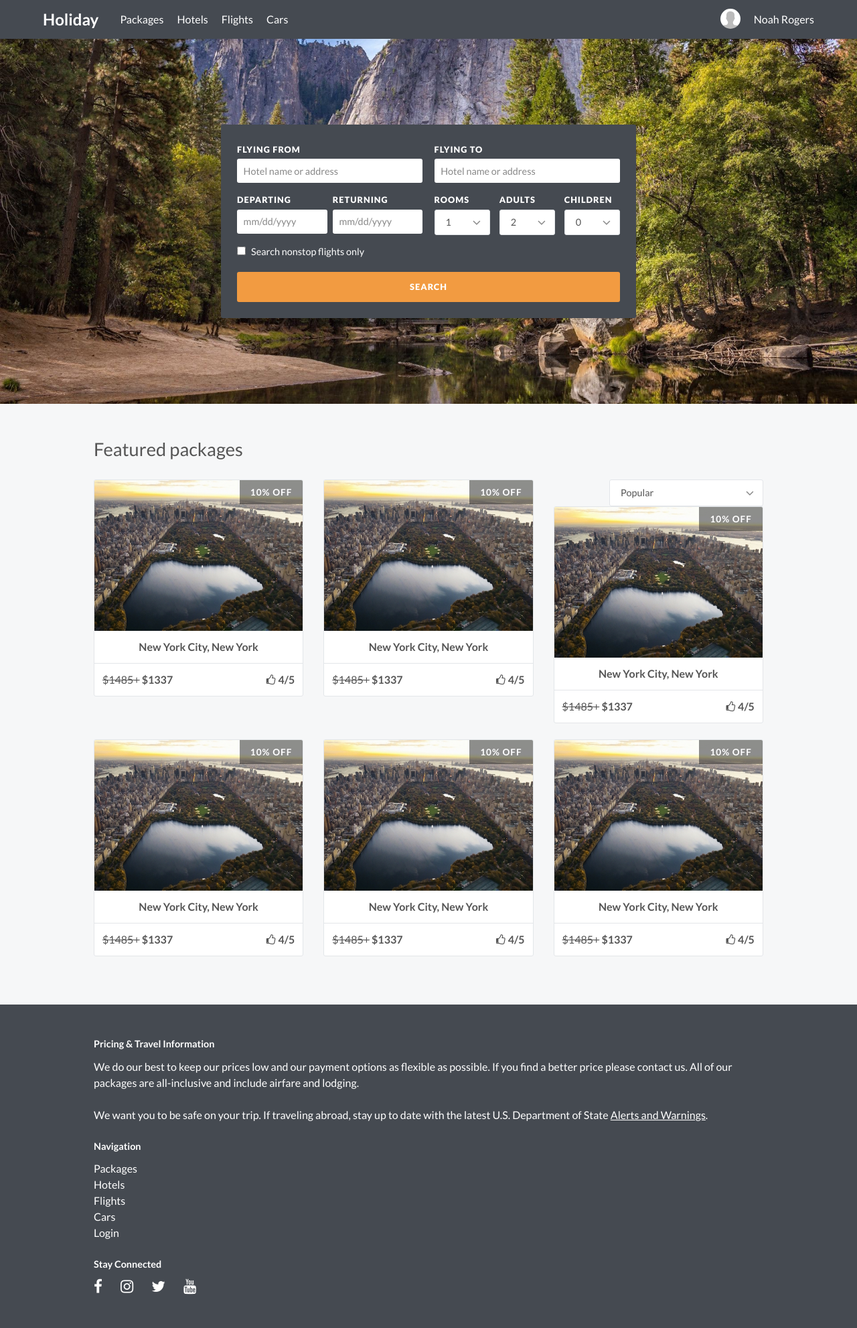
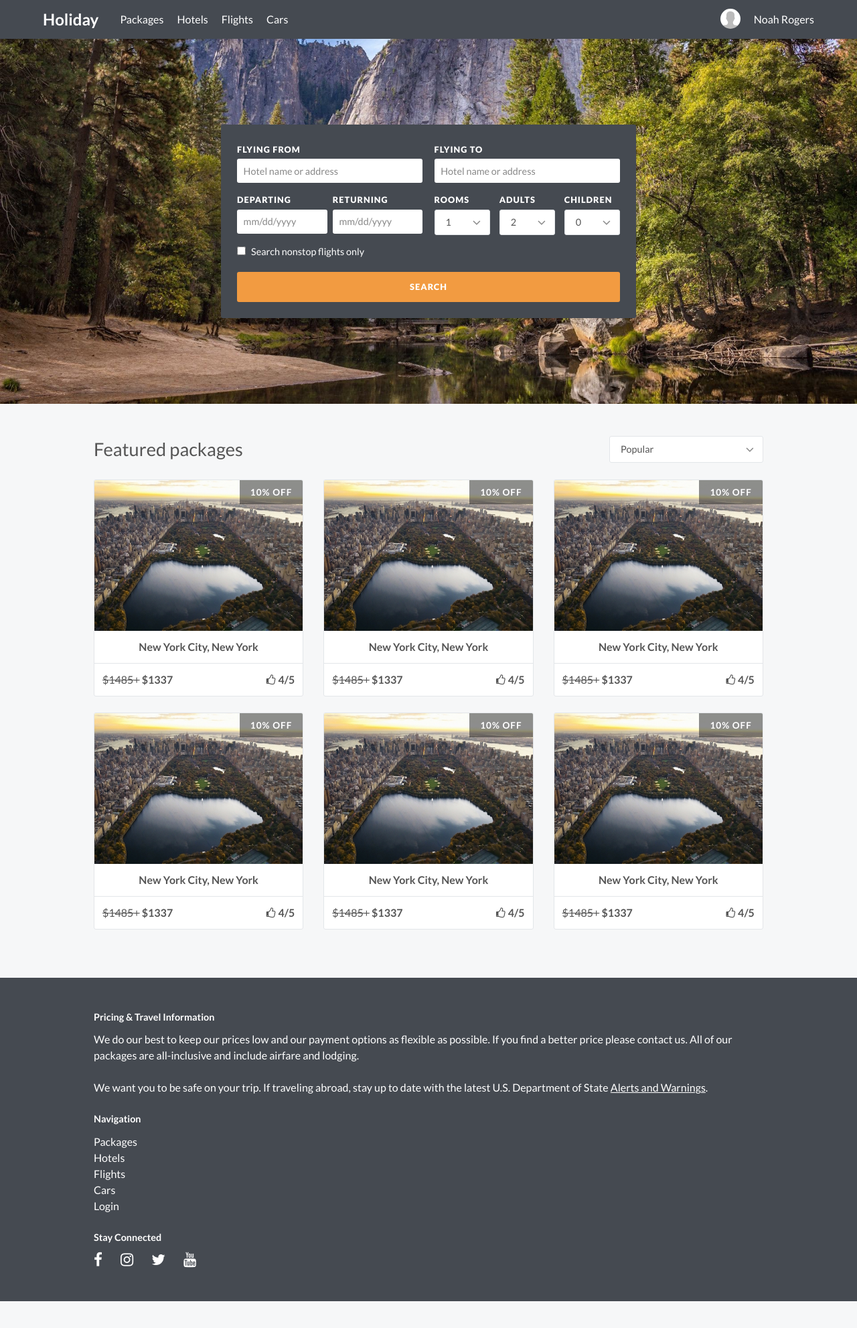
Before and after one commit to Treydor/holiday, a Jekyll site: the page built from index.html, in a window 1280 px wide. Shown: the whole page at 67% size. Built offline with Jekyll 4.4.1, drawn with Linux system fonts in a browser that asks for light colours; nearby versions of some CDN libraries; after the commit the page ends 1943 px from its top, so only the background shows below that.

Commit message:
Restructures section header

```diff
--- a/index.html
+++ b/index.html
@@ -9,10 +9,10 @@ title: Holiday
   </div>
 </section>
 
-<section>
-  <div class="container container--narrow">
+<section class="featured">
+  <div class="container">
     <div class="section__header">
-      <h2 class="section__title">Featured packages</h2>
+      <h2 class="section__title section__title--inline">Featured packages</h2>
       <div class="styled-select styled-select--sort">
         <select class="styled-select__list">
           <option value="popularity">Popular</option>
--- a/packages/index.html
+++ b/packages/index.html
@@ -9,10 +9,10 @@ title: Holiday - Packages
   </div>
 </section>
 
-<section>
-  <div class="container container--narrow">
+<section class="featured">
+  <div class="container">
     <div class="section__header">
-      <h2 class="section__title">Featured packages</h2>
+      <h2 class="section__title section__title--inline">Featured packages</h2>
       <div class="styled-select styled-select--sort">
         <select class="styled-select__list">
           <option value="popularity">Popular</option>
```
